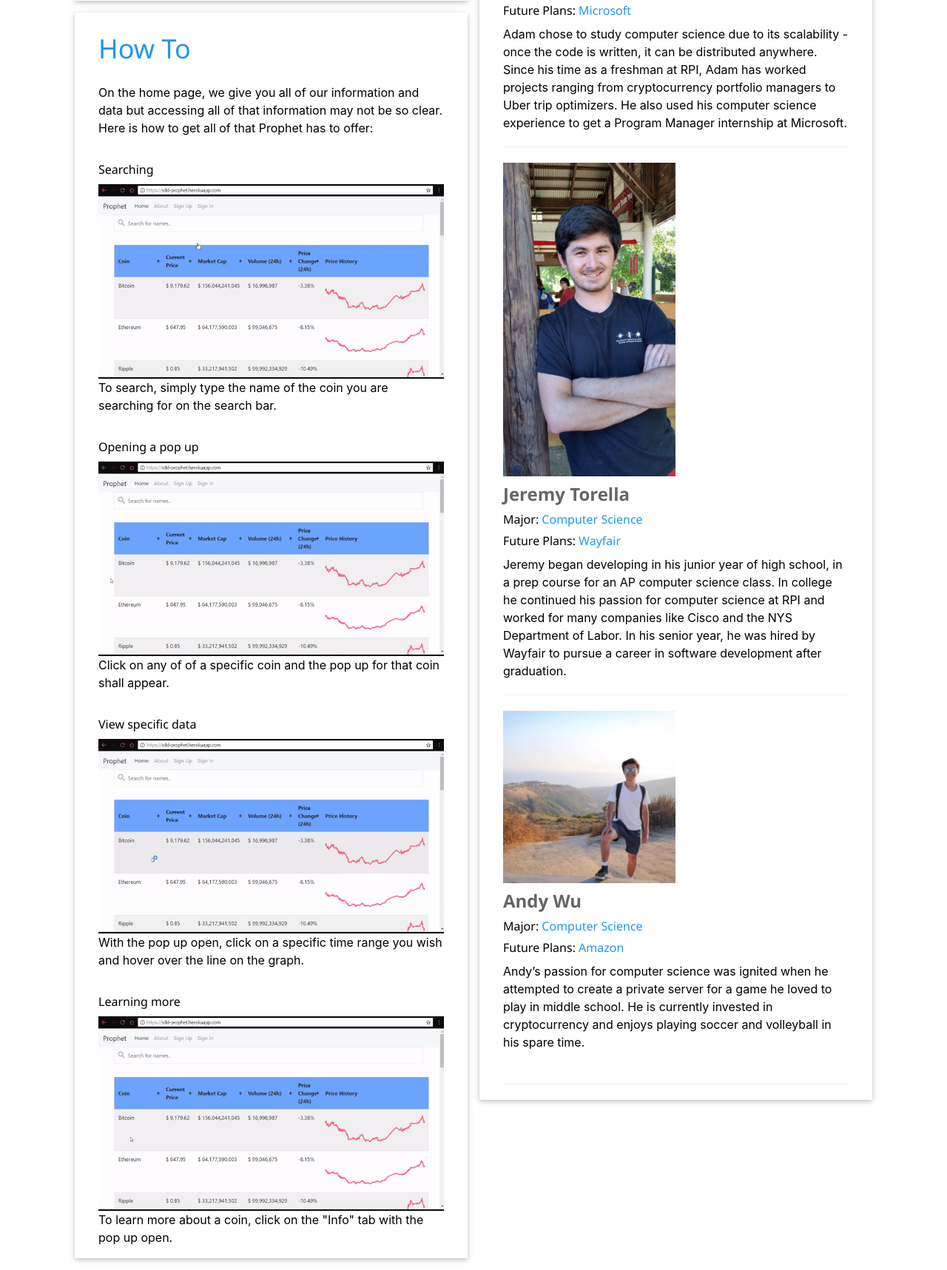
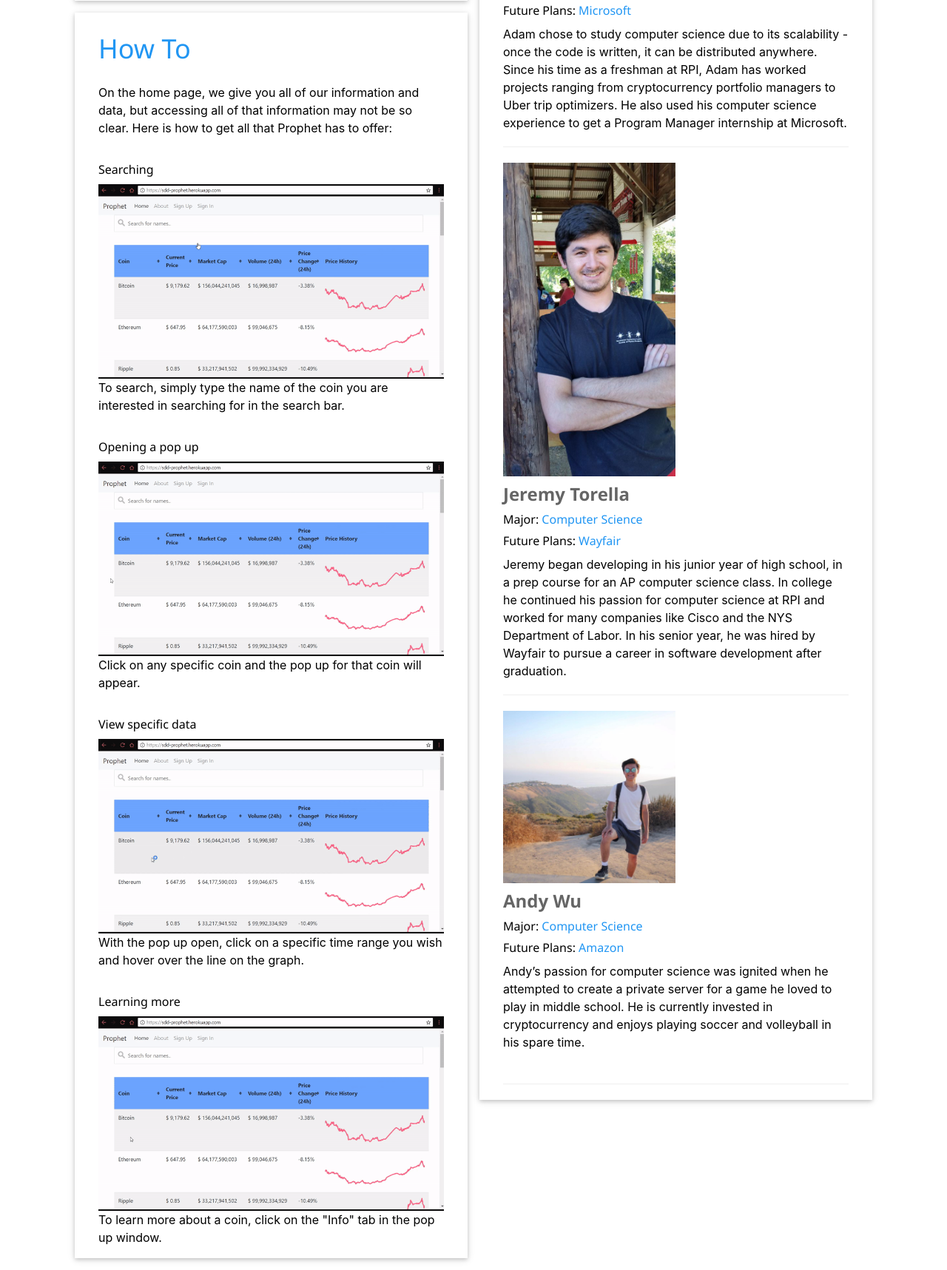
Before and after one commit to andywu9/Prophet, a Django app: page /about/ in a window 1280 px wide. Shown: the part 1478-3195 px from the top of the page at 74% size. Run offline with Django 3.2, Linux system fonts and the light colour scheme; some libraries are stand-ins or nearby versions.

Commit message:
Fixed grammar on how to use site

```diff
--- a/prophet/templates/pages/about.html
+++ b/prophet/templates/pages/about.html
@@ -46,20 +46,20 @@
       <div class="w3-container w3-card w3-white w3-margin-bottom">
         <h1 class="w3-text-blue w3-padding-16"><i class="w3-margin-right"></i>How To</h1>
         <div class="w3-container">
-         <p>On the home page, we give you all of our information and data but accessing all of that information may not be so clear. Here is how to get all of that Prophet has to offer:
+         <p>On the home page, we give you all of our information and data, but accessing all of that information may not be so clear. Here is how to get all that Prophet has to offer:
          </p>
          <h6 class="w3-text-black"><br>Searching</h6>
          <img src="https://raw.githubusercontent.com/andywu9/Prophet/master/AboutUsImage/ProphetSearch.gif" alt="Gif of user searching using Prophet homepage" style="width:100%">
-         <p>To search, simply type the name of the coin you are searching for on the search bar.</p>
+         <p>To search, simply type the name of the coin you are interested in searching for in the search bar.</p>
          <h6 class="w3-text-black"><br>Opening a pop up</h6>
          <img src="https://raw.githubusercontent.com/andywu9/Prophet/master/AboutUsImage/ProphetOpenPopUp.gif" alt="Gif of user opening a popup of a coin" style="width:100%">
-         <p>Click on any of of a specific coin and the pop up for that coin shall appear.</p>
+         <p>Click on any specific coin and the pop up for that coin will appear.</p>
          <h6 class="w3-text-black"><br>View specific data</h6>
          <img src="https://raw.githubusercontent.com/andywu9/Prophet/master/AboutUsImage/ProphetViewMoreData.gif" alt="Gif of user searching using Prophet homepage" style="width:100%">
          <p>With the pop up open, click on a specific time range you wish and hover over the line on the graph.</p>
          <h6 class="w3-text-black"><br>Learning more</h6>
          <img src="https://raw.githubusercontent.com/andywu9/Prophet/master/AboutUsImage/ProphetViewInfo.gif" alt="Gif of user viewing more information of a coin" style="width:100%">
-         <p>To learn more about a coin, click on the "Info" tab with the pop up open.</p>
+         <p>To learn more about a coin, click on the "Info" tab in the pop up window.</p>
         </div>
       </div>
 
```
